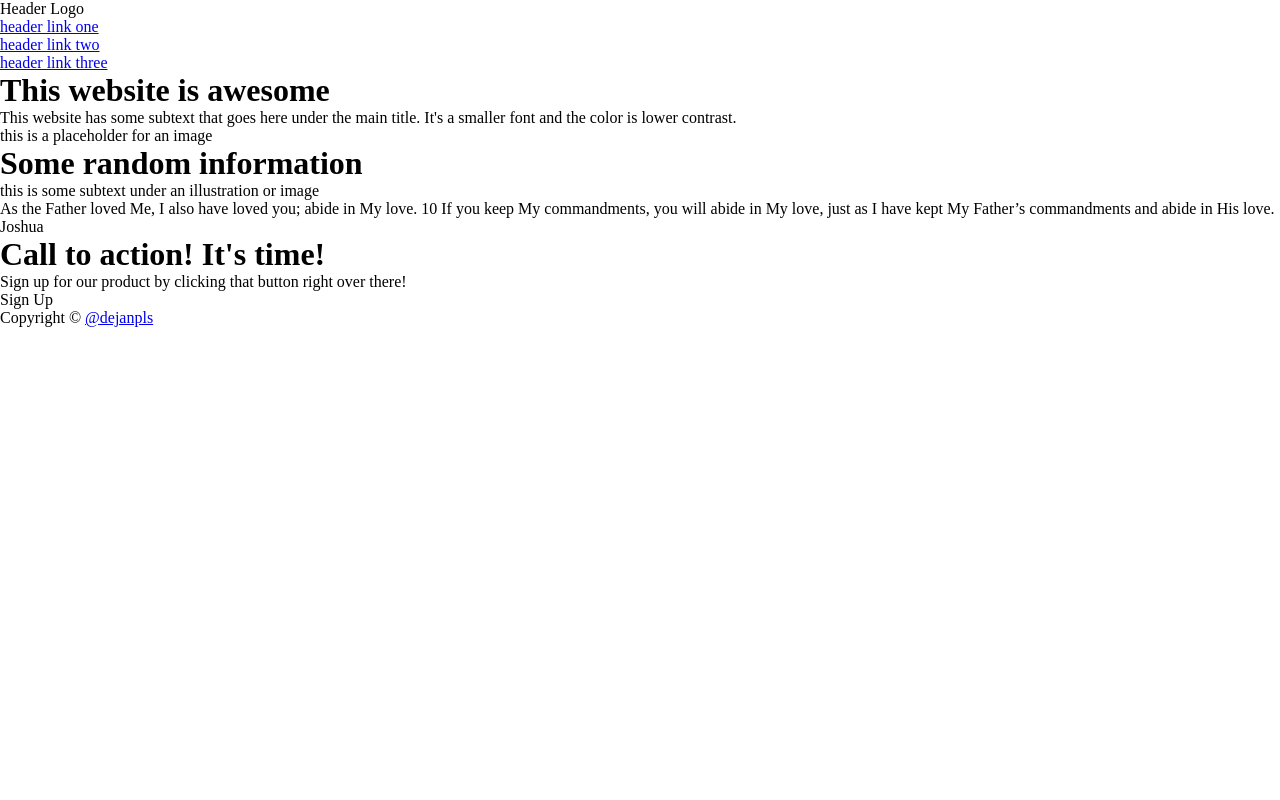
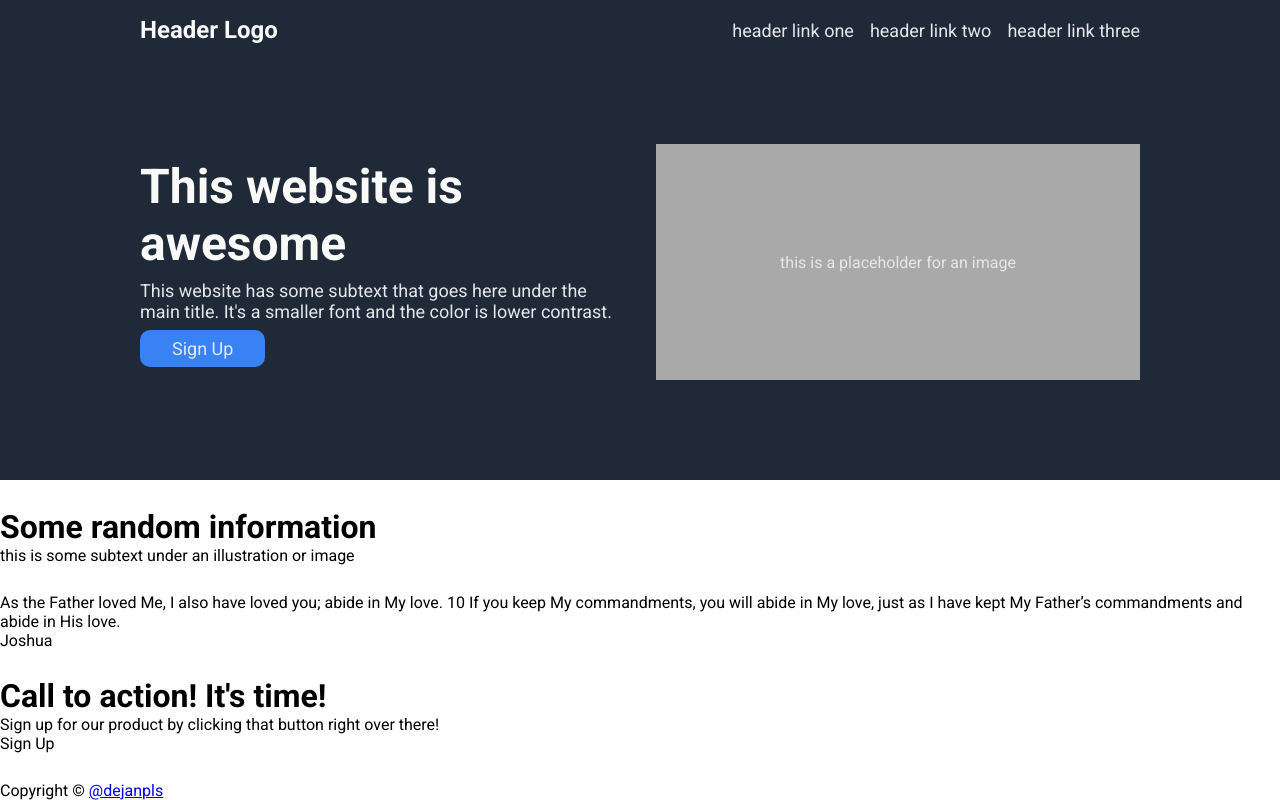
Before and after one commit to dejanpls/landing-page, a plain HTML site: page index.html in a window 1280 px wide. Drawn offline with Linux system fonts and the light colour scheme.

Commit message:
Style header

```diff
--- a/index.html
+++ b/index.html
@@ -29,6 +29,9 @@
 					<p class="hero-para">
 						This website has some subtext that goes here under the main title. It's a smaller font and the color is lower contrast.
 					</p>
+					<div class="hero-button">
+						<a href="#">Sign Up</a>
+					</div>
 				</div>
 				<div class="hero-placeholder">
 					this is a placeholder for an image
--- a/styles.css
+++ b/styles.css
@@ -1,5 +1,105 @@
+@import url('https://fonts.googleapis.com/css2?family=Roboto:ital,wght@0,300;0,400;0,700;1,100&display=swap');
+
+html {
+	font-family: "Roboto", sans-serif;
+}
+
 * {
 	margin: 0;
 	padding: 0;
 	box-sizing: border-box;
 }
+
+.wrapper {
+	min-height: 100vh;
+	display: flex;
+	flex-direction: column;
+	justify-content: space-between;
+}
+
+.header {
+	display: flex;
+	flex-direction: column;
+	align-items: center;
+	background-color: #1F2937;
+	min-height: 60vh;
+}
+
+.navigation {
+	display: flex;
+	justify-content: space-between;
+	align-items: center;
+	width: 1000px;
+	padding-top: 16px;
+}
+
+.header-logo {
+	font-size: 24px;
+	color: #f9faf8;
+	font-weight: 700;
+}
+
+.header-links {
+	display: flex;
+	gap: 16px;
+}
+
+.header-links .header-link {
+	list-style-type: none;
+}
+
+.header-link a {
+	text-decoration: none;
+	color: #e5e7eb;
+	font-size: 18px;
+}
+
+.hero {
+	display: flex;
+	align-items: stretch;
+	width: 1000px;
+	flex-grow: 4;
+	gap: 32px;
+	margin: 100px 0;
+}
+
+.hero-text {
+	display: flex;
+	flex-direction: column;
+	justify-content: center;
+	color: #f9faf8;
+	flex: 1;
+	gap: 8px;
+}
+
+.hero-title {
+	font-size: 48px;
+	font-weight: 700;
+}
+
+.hero-para,
+.hero-button a {
+	color: #e5e7eb;
+	font-size: 18px;
+}
+
+.hero-button {
+	display: flex;
+}
+
+.hero-button a {
+	text-decoration: none;
+	background-color: #3882f6;
+	padding: 8px 32px;
+	border-radius: 10px;
+}
+
+.hero-placeholder {
+	display: flex;
+	flex-direction: column;
+	align-items: center;
+	justify-content: center;
+	flex: 1 1 0;
+	background-color: darkgrey;
+	color: #e5e7eb;
+}
```
